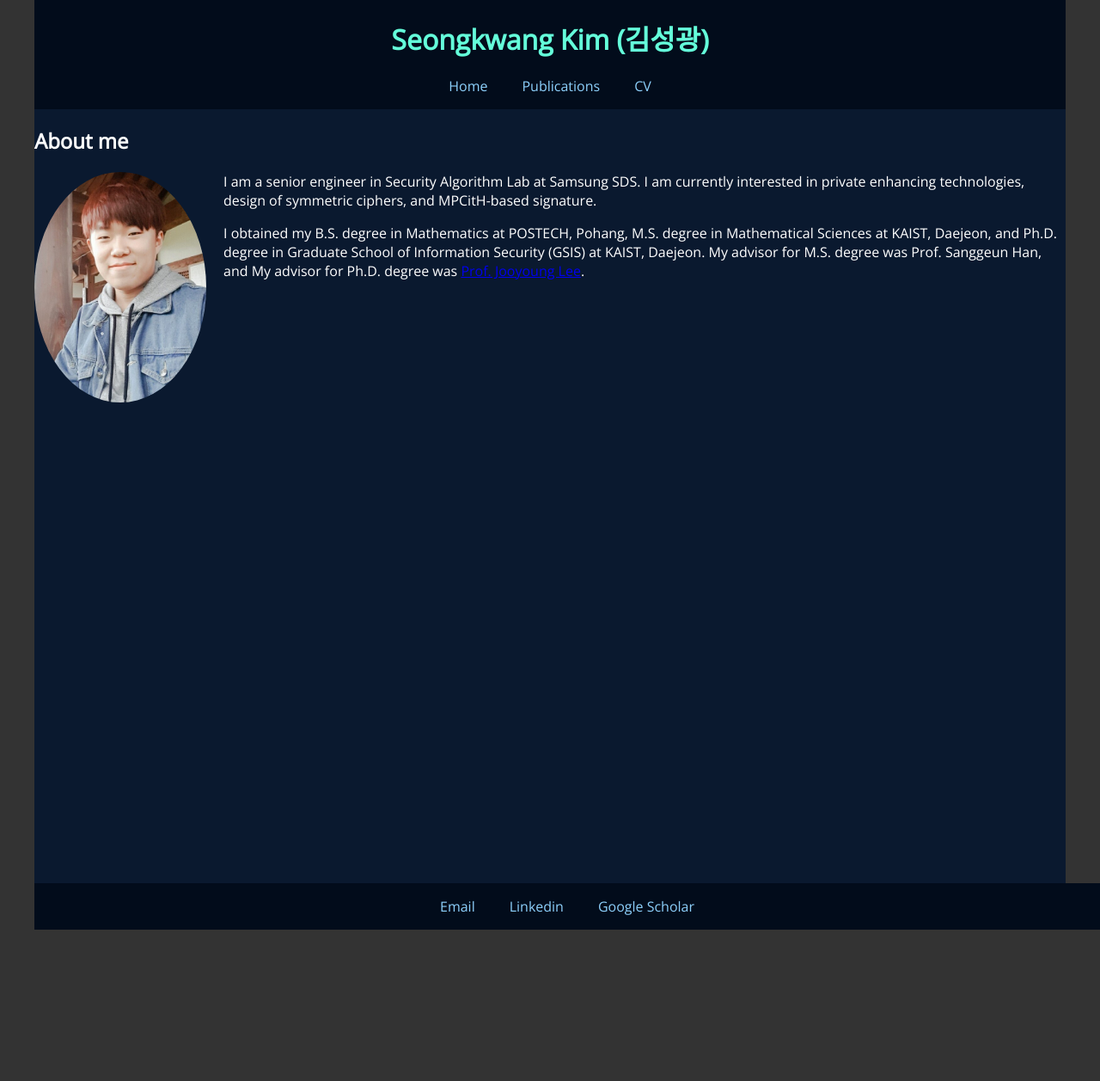
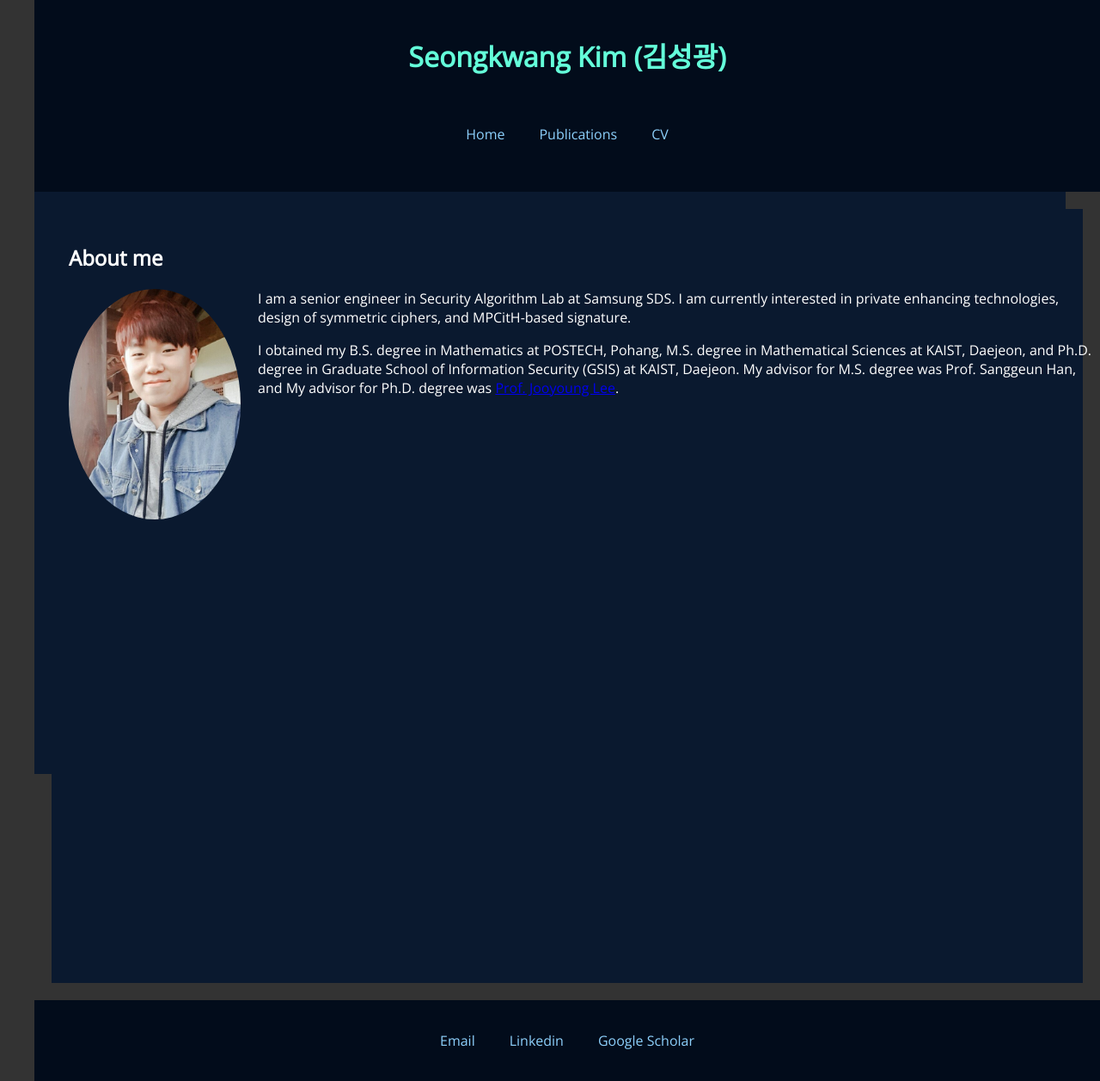
Before and after one commit to sgk1m/sgk1m.github.io, a Jekyll site: the page built from index.html, in a window 1280 px wide. Shown: the whole page at 86% size. Built offline with Jekyll 4.4.1, drawn with Linux system fonts in a browser that asks for light colours; before the commit the page ends 1081 px from its top, so only the background shows below that.

Commit message:
Update main.css

```diff
--- a/css/main.css
+++ b/css/main.css
@@ -20,20 +20,20 @@ body, html {
 
 header, .content-container, footer {
     width: 100%;
-    padding: 0 0px;
+    padding: 20px 20px;
 }
 
 header, footer {
     background-color: #020c1b; /* Darker blue for header and footer */
     color: #64ffda; /* Bright accent color for text */
-    padding: 0px 0;
+    padding: 20px 20px;
     text-align: center;
 }
 
 header nav, .main, footer {
     max-width: 1200px;
     margin: 0 auto;
-    padding: 0 20px;
+    padding: 20px 20px;
 }
 
 .container a, .main a {
```
